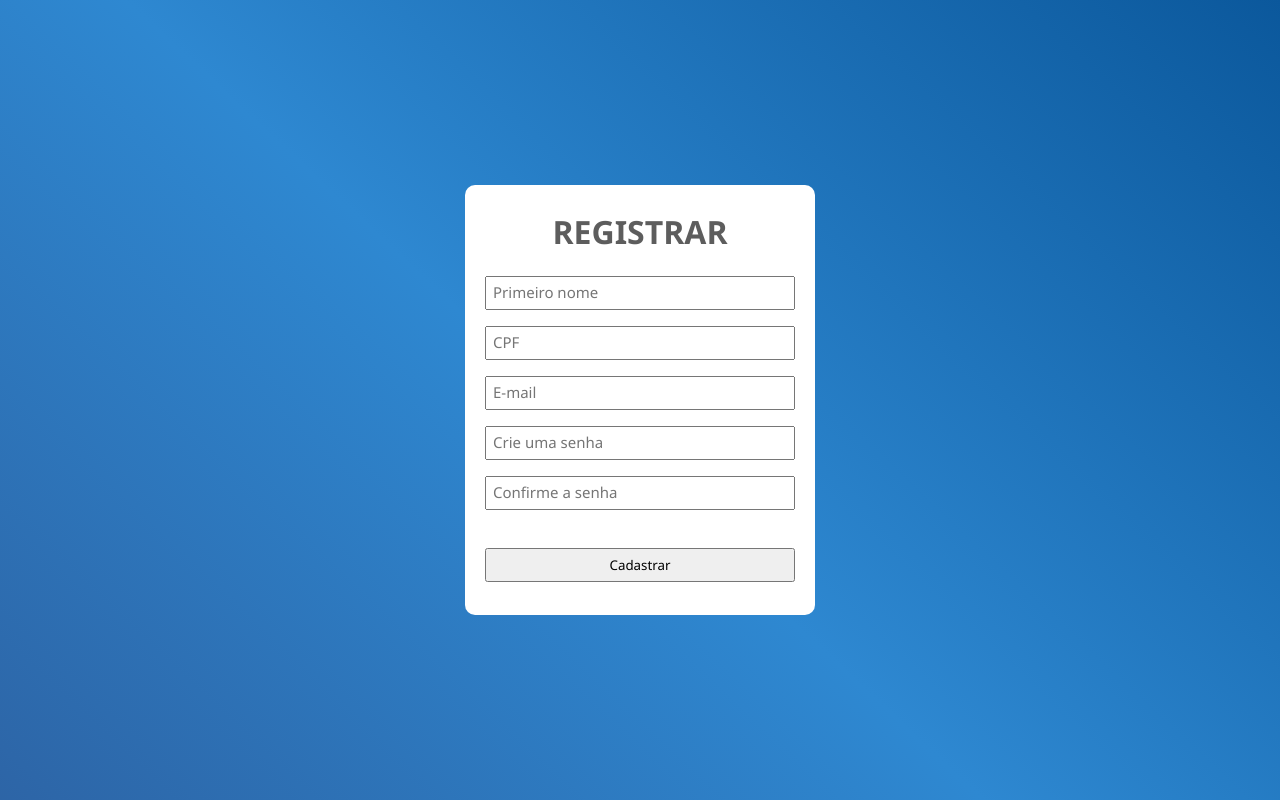
After one commit to junior-macena/rodalivrelocadora, a PHP site: page /rodalivre2023/registrar.php in a window 1280 px wide. The commit adds this page. Run offline with PHP 8.4, Linux system fonts and the light colour scheme.

Commit message:
back-end do login e registro

```diff
--- /dev/null
+++ b/css/logs.css
@@ -0,0 +1,75 @@
+/*TELA DE LOGIN*/
+
+*{
+    padding: 0;
+    margin: 0;
+    box-sizing: border-box;
+    font-family: 'Segoe UI';
+    text-decoration: none;
+}
+
+body{
+    width: 100%;
+    height: 100vh;
+    background-color: #4158d0;
+    background-image: linear-gradient(
+        43deg,
+        #28689ccc 0%,
+        #2e88d1 46%,
+        #0b589c 100%
+    );
+    display: grid;
+    place-items: center;
+}
+
+h1{
+    padding: 0 0 15px 0;
+    color:rgba(0, 0, 0, 0.637);
+}
+
+.form_login{
+    background-color: white;
+    width: 350px;
+    text-align: center;
+    padding: 25px 20px;
+    border-radius: 10px;
+}
+
+.form_login:hover{
+    transition: 0.4s;
+    box-shadow: 5px 5px 50px rgba(0, 223, 253, 0.527);
+}
+
+input{
+    width: 100%;
+    padding: 6px;
+    margin: 8px 0;
+    outline: none;
+}
+
+input::placeholder{
+    font-size: 15px;
+}
+
+#btn_entrar{
+    width: 100%;
+    padding: 8px 0;
+    margin: 12px 0;
+    background-color: #47a1e9;
+    color: white;
+    outline: none;
+    border: none;
+    border-radius: 5px;
+    font-size: 16px;
+}
+
+#btn_entrar:hover{
+    background-color: #298bdb;
+}
+
+p{
+    text-align: start;
+    padding: 0 5px;
+    color: grey;
+    margin: 5px 0;
+}
--- a/index.php
+++ b/index.php
@@ -1,6 +1,6 @@
 <?php
 if (!isset($_SESSION)) {
-   session_start();
+    session_start();
 }
 ?>
 <!DOCTYPE html>
@@ -39,7 +39,7 @@ if (!isset($_SESSION)) {
                     <li><a href="">Home</a></li>
                     <li><a href="">Carros</a></li>
                     <li><a href="">Minhas reservas</a></li>
-                    <li><a href="">Registrar-se</a></li>
+                    <li><a href="registrar.php">Registrar-se</a></li>
                     <li><a href="login.php">Login</a></li>
                 </ul>
             </div>
--- /dev/null
+++ b/registrar.php
@@ -0,0 +1,80 @@
+<?php
+session_start(); //iniciar sessao
+
+//limpar buffer de redirecionamento
+ob_start();
+
+//incluir o arquivo com a conexao do banco de dados
+include_once 'conexao.php';
+
+?>
+
+<!DOCTYPE html>
+<html lang="pt-br">
+
+<head>
+    <meta charset="UTF-8">
+    <meta http-equiv="X-UA-Compatible" content="IE=edge">
+    <meta name="viewport" content="width=device-width, initial-scale=1.0">
+    <link rel="stylesheet" type="text/css" href="http://localhost/rodalivre2023/css/logs.css">
+    <title>REGISTRO</title>
+</head>
+
+<body>
+    <?php
+    if (isset($_POST['SendCadUser'])) {
+        $nome_user = trim($_POST['nome_user']);
+        $cpf_user = trim($_POST['cpf_user']);
+        $email_user = trim($_POST['email_user']);
+        $senha_user = trim($_POST['senha_user']);
+
+        // Verificar se o CPF já está cadastrado no banco de dados
+        $query_verifica_cpf = "SELECT COUNT(*) AS total FROM usuario WHERE cpf_user = ?";
+        $verifica_cpf = $mysqli->prepare($query_verifica_cpf);
+        $verifica_cpf->bind_param('s', $cpf_user);
+        $verifica_cpf->execute();
+        $verifica_cpf->bind_result($total);
+        $verifica_cpf->fetch();
+        $verifica_cpf->close();
+
+        if ($total > 0) {
+            echo "<p style='color: #f00;'>CPF já cadastrado!</p>";
+        } else {
+            // O CPF não está cadastrado, prosseguir com o cadastro do usuário
+            $tipo_login = 0;
+
+            $query_usuario = "INSERT INTO usuario (nome_user, cpf_user, email_user, senha_user, tipo_login) VALUES (?, ?, ?, ?, ?)";
+            $cad_usuario = $mysqli->prepare($query_usuario);
+            $cad_usuario->bind_param('ssssi', $nome_user, $cpf_user, $email_user, $senha_user, $tipo_login);
+            $cad_usuario->execute();
+
+            if ($cad_usuario->affected_rows) {
+                echo "<script> alert ('USUÁRIO CADASTRADO COM SUCESSO!');</script>";
+
+                header("Location: login.php");
+            } else {
+                echo "<p style='color: #f00;'>Erro ao cadastrar usuário!</p>";
+            }
+            $cad_usuario->close();
+        }
+
+    }
+
+    ?>
+    <form method="POST" class="form_login" action="">
+
+        <h1>REGISTRAR</h1>
+        <input type="text" name="nome_user" placeholder="Primeiro nome" required><br>
+
+        <input type="number" name="cpf_user" placeholder="CPF" required><br>
+
+        <input type="email" name="email_user" placeholder="E-mail" required autofocus><br>
+
+        <input type="password" name="senha_user" placeholder="Crie uma senha" required><br>
+        <input type="password" name="senha_user" placeholder="Confirme a senha" required><br><br>
+
+        <input type="submit" name="SendCadUser" value="Cadastrar"><br>
+    </form>
+</body>
+
+</html>
--- a/valida_login.php
+++ b/valida_login.php
@@ -31,7 +31,7 @@ if (isset($_POST['email_user']) || isset($_POST['senha_user'])) {
 
             echo "<script> alert('Administrador [LOGADO]');</script>";
             /*echo "<script> window.location.href='$url_admin';</script>";*/
-            header("Location: index.php");
+            header("Location: admin/index-adm.php");
 
         } else {
 
```
Also changed, not shown: admin/index-adm.php (+9 -25 lines), login.php (+8 -9 lines).
